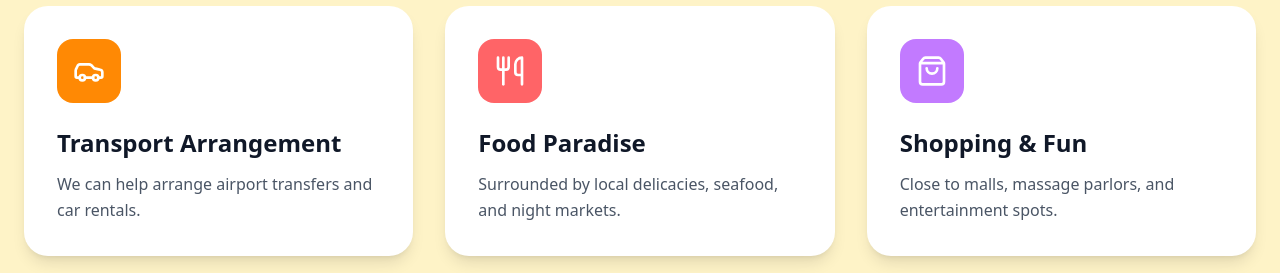
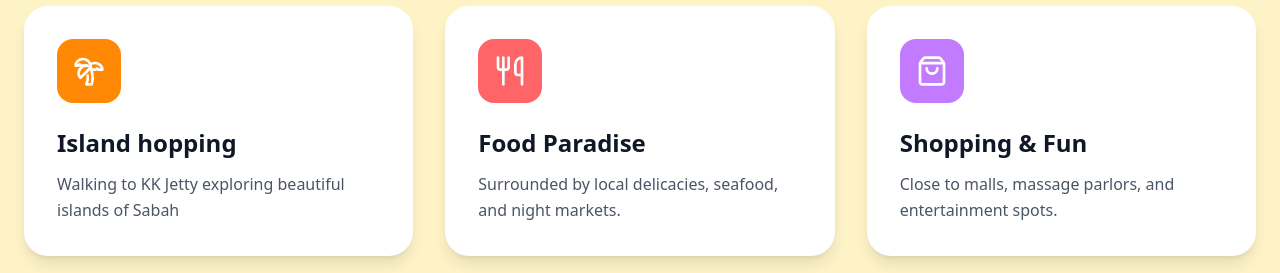
Before and after one commit to vkcheng/web_jesseltonStay, a Next.js app: page / in a window 1280 px wide. Shown: the part 2120-2393 px from the top of the page. Built offline with nearby package versions, Linux system fonts and the light colour scheme.

Commit message:
Update Features: replace Transport Arrangement with Island hopping

```diff
--- a/components/Features.tsx
+++ b/components/Features.tsx
@@ -1,7 +1,7 @@
 "use client";
 
 import { motion } from "framer-motion";
-import { MapPin, Wifi, Car, Utensils, ShoppingBag, Waves } from "lucide-react";
+import { MapPin, Wifi, Palmtree, Utensils, ShoppingBag, Waves } from "lucide-react";
 
 export default function Features() {
     const features = [
@@ -24,9 +24,9 @@ export default function Features() {
             color: "bg-sun-yellow text-teal-900", // Yellow needs dark text
         },
         {
-            icon: Car,
-            title: "Transport Arrangement",
-            desc: "We can help arrange airport transfers and car rentals.",
+            icon: Palmtree,
+            title: "Island hopping",
+            desc: "Walking to KK Jetty exploring beautiful islands of Sabah",
             color: "bg-orange-400",
         },
         {
```
